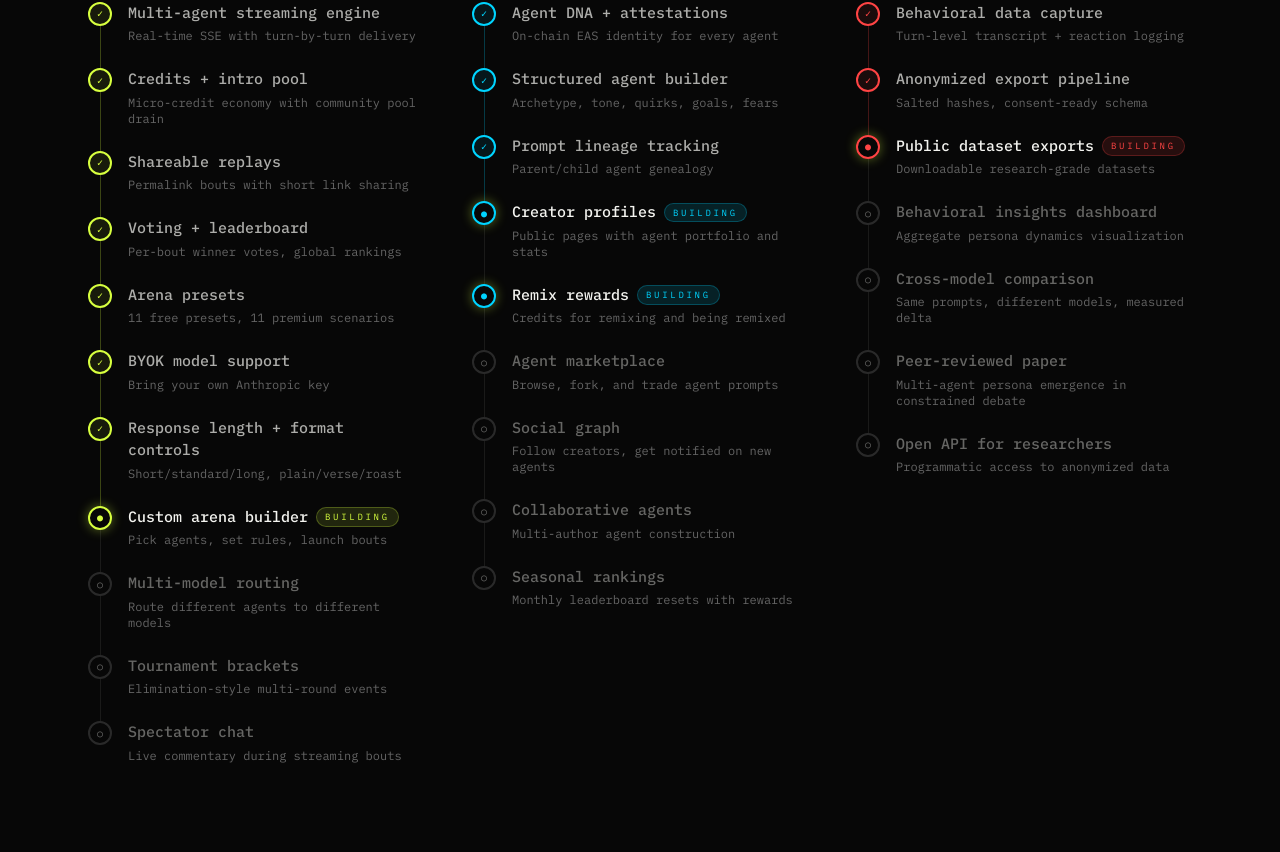
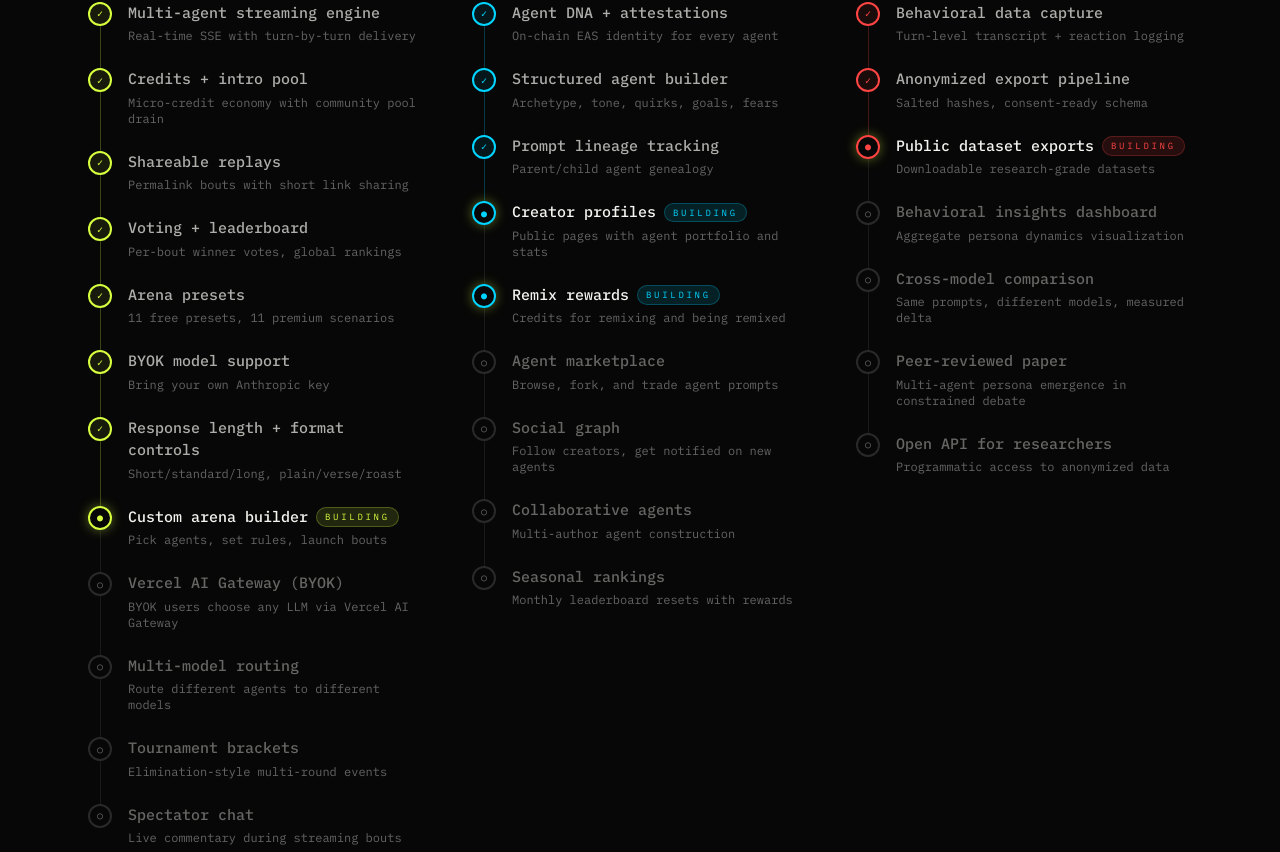
Before and after one commit to rickhallett/thepit, a Next.js app: page /roadmap in a window 1280 px wide. Shown: the part 738-1590 px from the top of the page. Built offline with nearby package versions, Linux system fonts and the light colour scheme; no server answers.

Commit message:
feat: add Vercel AI Gateway BYOK item to platform roadmap
Planned feature allowing BYOK users to access any LLM model via
Vercel AI Gateway integration.

```diff
--- a/app/roadmap/page.tsx
+++ b/app/roadmap/page.tsx
@@ -36,6 +36,7 @@ const LANES: Lane[] = [
       { label: 'BYOK model support', status: 'done', detail: 'Bring your own Anthropic key' },
       { label: 'Response length + format controls', status: 'done', detail: 'Short/standard/long, plain/verse/roast' },
       { label: 'Custom arena builder', status: 'active', detail: 'Pick agents, set rules, launch bouts' },
+      { label: 'Vercel AI Gateway (BYOK)', status: 'planned', detail: 'BYOK users choose any LLM via Vercel AI Gateway' },
       { label: 'Multi-model routing', status: 'planned', detail: 'Route different agents to different models' },
       { label: 'Tournament brackets', status: 'planned', detail: 'Elimination-style multi-round events' },
       { label: 'Spectator chat', status: 'planned', detail: 'Live commentary during streaming bouts' },
```
